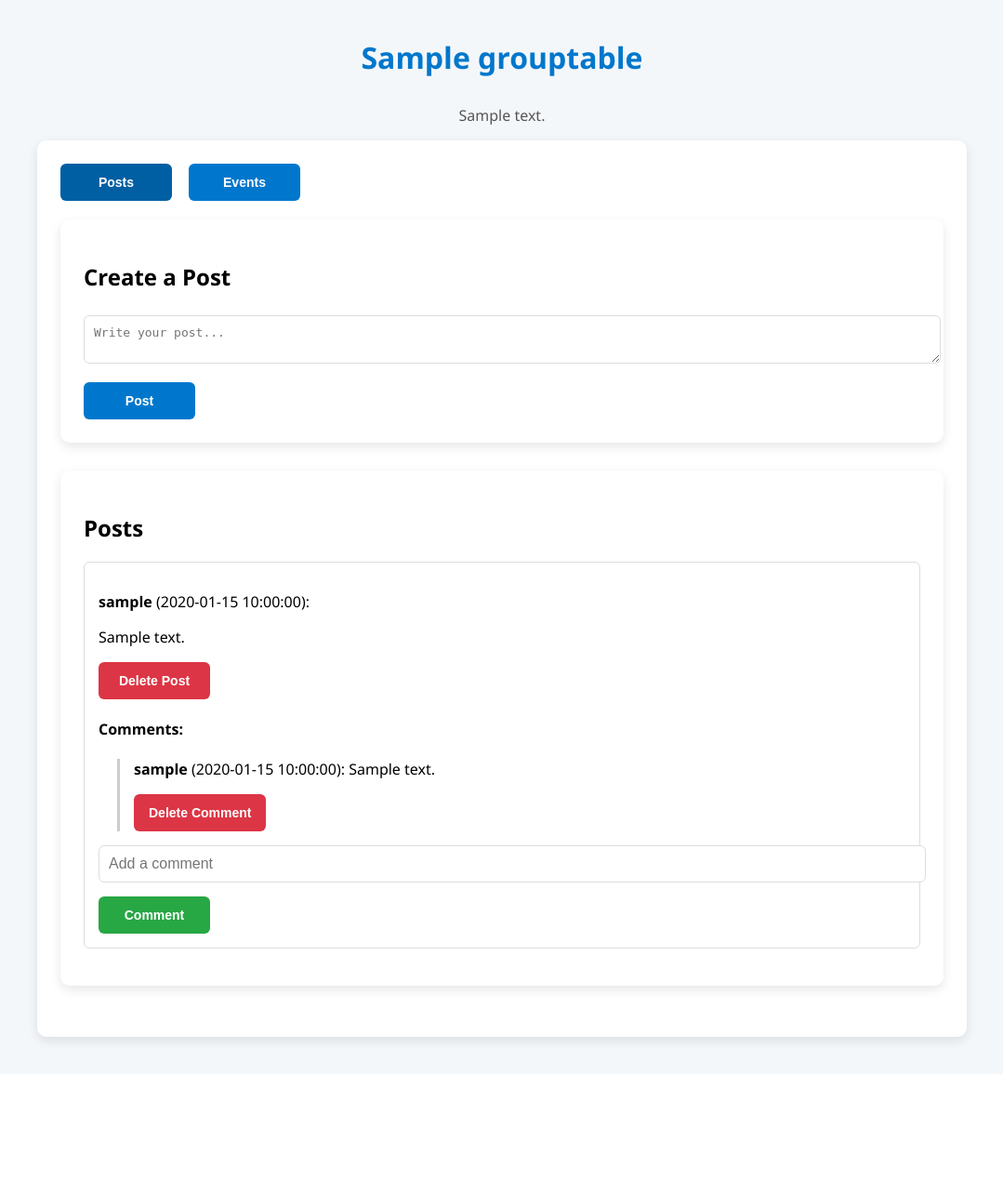
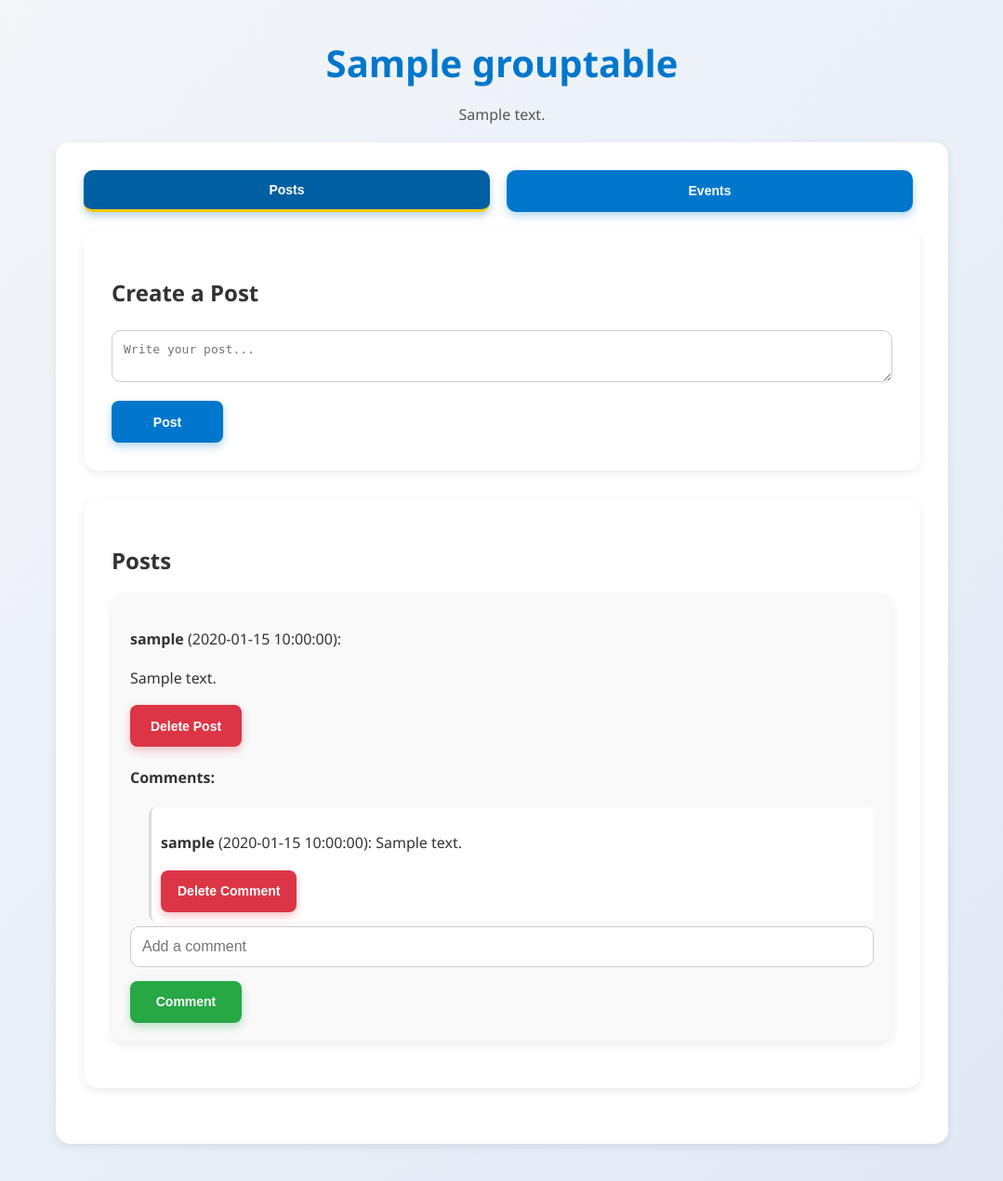
Before and after one commit to ryokrieger/CityConnect, a Flask app: page /groups/1 in a window 1280 px wide. Shown: the part 52-1322 px from the top of the page at 93% size, without its empty margins (100-1179 px from the left). Before the commit the page ends 1179 px from the top, so only its background shows below. Run offline with Flask 3, Linux system fonts and the light colour scheme; the visitor is signed in with stand-in values (Sample User, id 1); tables that the repository leaves empty hold one stand-in row (values such as "Sample post").

Commit message:
updated the groups interface

```diff
--- a/templates/group_detail.html
+++ b/templates/group_detail.html
@@ -3,14 +3,18 @@
 <head>
     <meta charset="UTF-8">
     <title>{{ group.group_name }} - CityConnect</title>
+    <style>
 
-    <style>
+        * {
+            box-sizing: border-box;
+        }
 
         body {
             font-family: 'Segoe UI', sans-serif;
-            background-color: #f4f7fa;
+            background: linear-gradient(to bottom right, #f4f7fa, #e0e8f5);
             margin: 0;
             padding: 0;
+            color: #333;
         }
 
         .top-bar {
@@ -41,81 +45,123 @@
 
         h1 {
             color: #0077cc;
-            margin-bottom: 30px;
+            margin-bottom: 15px;
             text-align: center;
+            font-size: 2.5em;
+        }
+
+        p {
+            font-size: 1em;
+            line-height: 1.6;
         }
 
         .section {
-            background-color: white;
-            border-radius: 10px;
-            box-shadow: 0 4px 12px rgba(0,0,0,0.1);
-            padding: 25px;
+            background: #fff;
+            border-radius: 15px;
+            box-shadow: 0 3px 10px rgba(0, 0, 0, 0.08);
+            padding: 30px;
             margin-bottom: 30px;
+            transition: transform 0.2s ease, box-shadow 0.2s ease;
+            max-width: 100%;
+            margin-left: auto;
+            margin-right: auto;
+        }
+
+        .section:hover {
+            transform: translateY(-3px);
+            box-shadow: 0 6px 15px rgba(0, 0, 0, 0.1);
         }
 
         textarea, input[type="text"], input[type="date"], input[type="time"], select {
             width: 100%;
-            padding: 10px;
+            padding: 12px;
             margin-top: 5px;
             margin-bottom: 15px;
-            border: 1px solid #ddd;
-            border-radius: 6px;
+            border: 1px solid #ccc;
+            border-radius: 10px;
             font-size: 1em;
+            transition: all 0.2s ease;
+            max-width: 100%;
+        }
+
+        textarea:focus, input:focus, select:focus {
+            border-color: #0077cc;
+            box-shadow: 0 0 5px rgba(0, 119, 204, 0.3);
+            outline: none;
         }
 
         button {
-            padding: 10px 16px;
+            padding: 12px 18px;
             font-size: 14px;
-            border-radius: 6px;
+            border-radius: 8px;
             border: none;
             cursor: pointer;
             font-weight: bold;
             min-width: 120px;
-            height: 40px;
+            height: 45px;
             margin-right: 8px;
+            transition: all 0.2s ease;
         }
 
         .btn-primary {
-            background-color: #0077cc; color: white;
+            background-color: #0077cc;
+            color: white;
+            box-shadow: 0 4px 10px rgba(0, 119, 204, 0.3);
         }
-
 
         .btn-primary:hover {
             background-color: #005fa3;
+            box-shadow: 0 6px 15px rgba(0, 95, 163, 0.4);
         }
 
         .btn-success {
-            background-color: #28a745; color: white;
+            background-color: #28a745;
+            color: white;
+            box-shadow: 0 4px 10px rgba(40, 167, 69, 0.3);
         }
 
         .btn-success:hover {
             background-color: #218838;
+            box-shadow: 0 6px 15px rgba(33, 136, 56, 0.4);
         }
 
         .btn-danger {
-            background-color: #dc3545; color: white;
+            background-color: #dc3545;
+            color: white;
+            box-shadow: 0 4px 10px rgba(220, 53, 69, 0.3);
         }
 
         .btn-danger:hover {
             background-color: #c82333;
+            box-shadow: 0 6px 15px rgba(200, 35, 51, 0.4);
         }
 
         .post, .event {
-            border: 1px solid #ddd;
-            border-radius: 6px;
-            padding: 15px;
-            margin-bottom: 15px;
+            border-radius: 12px;
+            padding: 20px;
+            margin-bottom: 20px;
+            background: #f9f9f9;
+            transition: all 0.2s ease;
+            max-width: 100%;
+            margin-left: auto;
+            margin-right: auto;
+            box-shadow: 0 3px 10px rgba(0,0,0,0.08);
+        }
+
+        .post:hover, .event:hover {
+            background: #f0f4fb;
+            transform: translateY(-3px);
+            box-shadow: 0 6px 15px rgba(0,0,0,0.1);
         }
 
         .comment {
             margin-left: 20px;
             padding-left: 15px;
-            border-left: 3px solid #ccc;
+            border-left: 3px solid #ddd;
             margin-top: 10px;
-        }
-
-        .comment-form {
-            margin-top: 10px;
+            background: #fff;
+            padding: 10px;
+            border-radius: 8px;
         }
 
         .toggle-tabs {
@@ -124,8 +170,22 @@
             margin-bottom: 20px;
         }
 
+        .toggle-tabs button {
+            flex: 1;
+            font-weight: bold;
+            border-radius: 10px;
+        }
+
         .toggle-tabs button.active {
-            background-color: #005fa3;
+            background: #005fa3;
+            color: #fff;
+            box-shadow: 0 4px 8px rgba(0, 95, 163, 0.3);
+            border-bottom: 3px solid #ffcc00;
+        }
+
+        .toggle-tabs button:not(.active):hover {
+            background: #0077cc;
+            color: #fff;
         }
 
         .button-group {
```
Also changed, not shown: other parts of templates/group_detail.html (+52 -15 lines). Lines whose indentation alone changed are shown as unchanged.
